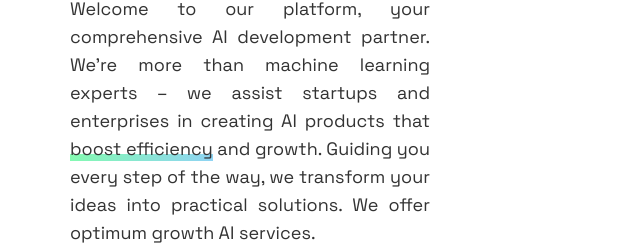
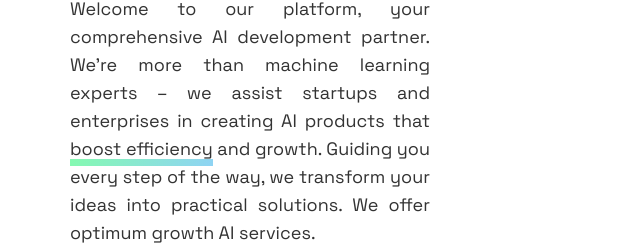
Before and after one commit to m1981/pixelcrate, a plain HTML site: page index.html in a window 1280 px wide. Shown: the part 1096-1341 px from the top of the page, 0-640 px from the left. Drawn offline with Linux system fonts and the light colour scheme.

Commit message:
underscore try2

```diff
--- a/css/style.css
+++ b/css/style.css
@@ -118,18 +118,23 @@ section#about p {
   text-align: justify;
 }
 
-
 .und {
-  background-image: linear-gradient(120deg, #84fab0 0%, #8fd3f4 100%);
-  background-repeat: no-repeat;
-  background-size: 100% 0.4em;
-  background-position: 0 78%;
-  transition: background-size 0.25s ease-in;
-  &:hover {
-    background-size: 100% 88%;
-  }
+  position: relative;
   display: inline !important;
 }
+
+.und::after {
+  content: '';
+  position: absolute;
+  left: 0;
+  bottom: 0;
+  height: 0.4em;
+  width: 100%;
+  background-image: linear-gradient(120deg, #84fab0 0%, #8fd3f4 100%);
+
+}
+
+
 
 
 
```
